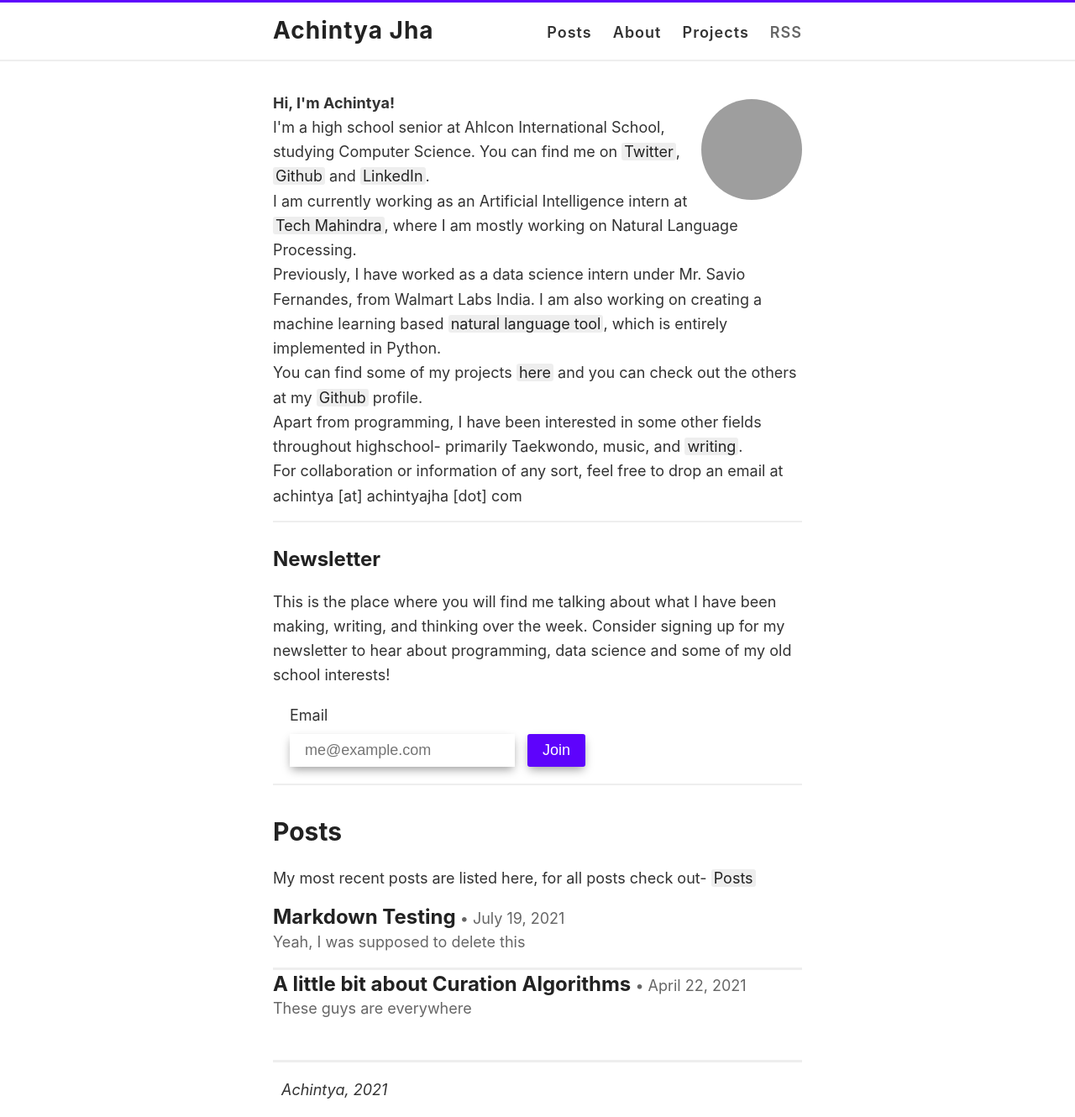
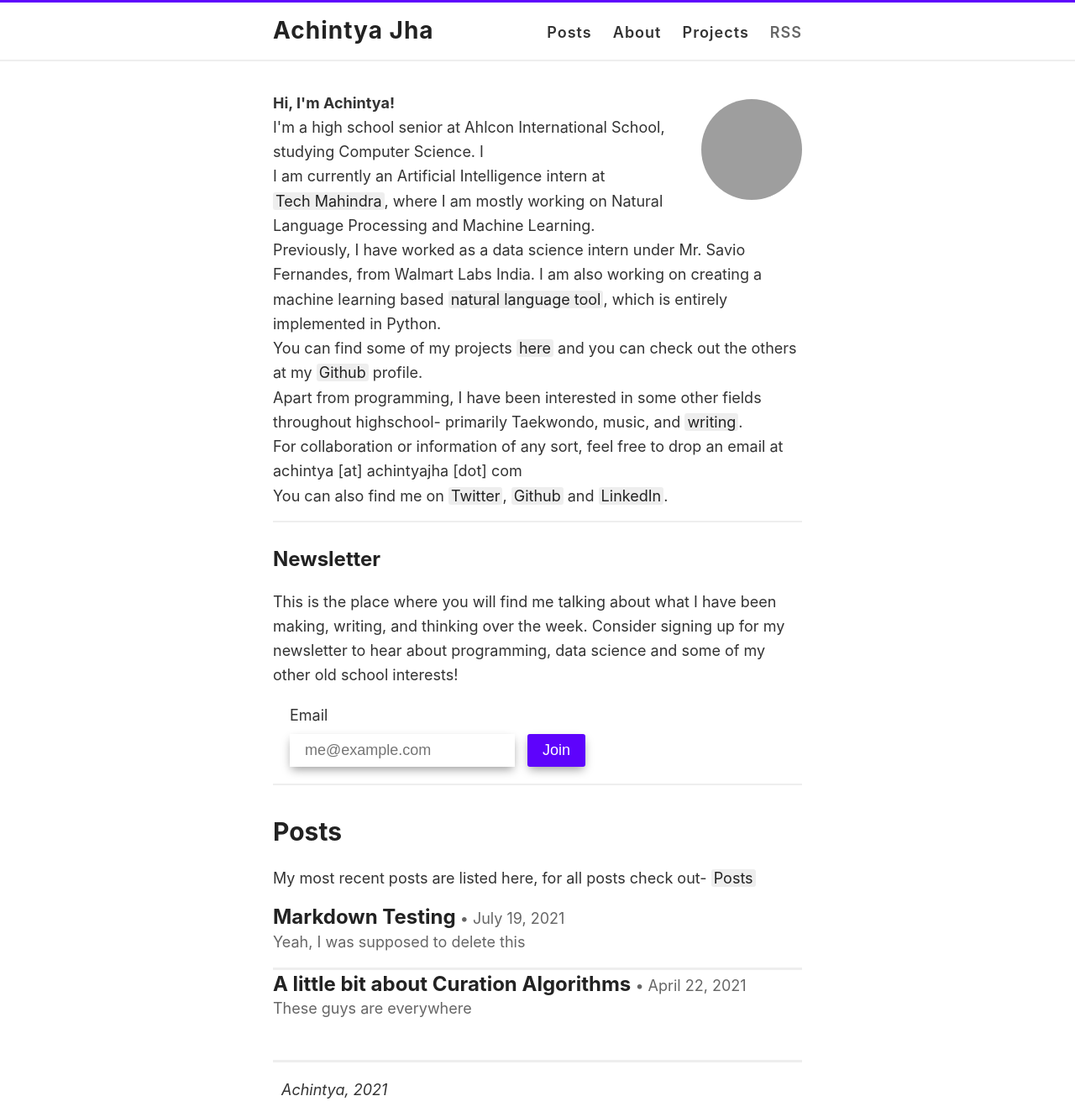
Before and after one commit to achntj/achintyajha.github.io, a Jekyll site: the page built from index.html, in a window 1280 px wide. Shown: the whole page at 84% size. Built offline with Jekyll 4.4.1, drawn with Linux system fonts in a browser that asks for light colours; grey boxes are pictures that could not be loaded.

Commit message:
info-update

```diff
--- a/index.html
+++ b/index.html
@@ -10,12 +10,10 @@ layout: default
     <b>Hi, I'm Achintya!</b>
     <br/>
     I'm a high school senior at Ahlcon International
-    School, studying Computer Science.
-  You can find me on <a href="https://www.twitter.com/achintyajha05">Twitter</a>, <a href="https://github.com/achintyajha">Github</a>
-  and <a href="https://linkedin.com/in/achintyajha">LinkedIn</a>.
+    School, studying Computer Science. I
     <br />
-    I am currently working as an Artificial Intelligence intern at <a href="https://www.techmahindra.com/en-in/innovation/makers-lab/">Tech
-      Mahindra</a>, where I am mostly working on Natural Language Processing.
+    I am currently an Artificial Intelligence intern at <a href="https://www.techmahindra.com/en-in/innovation/makers-lab/">Tech
+      Mahindra</a>, where I am mostly working on Natural Language Processing and Machine Learning.
     <br />
     Previously, I have worked as a data science intern under Mr. Savio Fernandes, from Walmart Labs India. I am also working on creating a machine
     learning based <a href="https://sentiment-ai.herokuapp.com">natural language tool</a>, which is entirely implemented in Python.
@@ -27,12 +25,15 @@ layout: default
     fields throughout highschool- primarily Taekwondo, music, and <a href="https://achintyajha.in/posts">writing</a>.
     <br />
     For collaboration or information of any sort, feel free to drop an email at achintya [at] achintyajha [dot] com<br />
+    You can also find me on <a href="https://www.twitter.com/achintyajha05">Twitter</a>, <a href="https://github.com/achintyajha">Github</a>
+  and <a href="https://linkedin.com/in/achintyajha">LinkedIn</a>.
+  <br />
   </p>
 </div>
 <div class="newsletter">
   <h2>Newsletter</h2>
   <p>This is the place where you will find me talking about what I have been making, writing, and thinking over the week.
-  Consider signing up for my newsletter to hear about programming, data science and some of my old school interests!</p>
+  Consider signing up for my newsletter to hear about programming, data science and some of my other old school interests!</p>
   <div class="newsletter_contents">
     <form autocomplete="off" name="newsletter" action="https://buttondown.email/api/emails/embed-subscribe/achintyajha" method="post" target="popupwindow" onsubmit="window.open('https://buttondown.email/achintyajha', 'popupwindow')">
   <label class="email" for="bd-email">Email</label>
```
